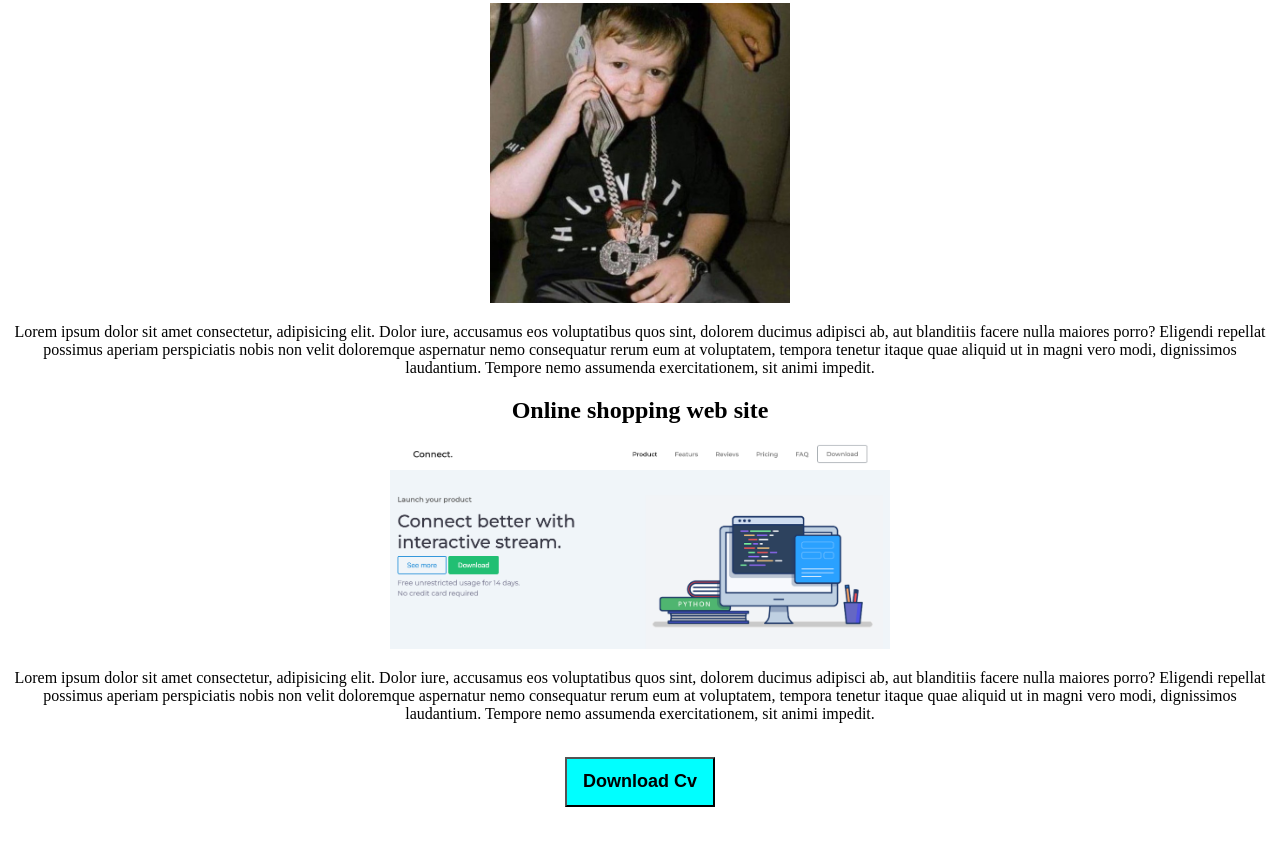
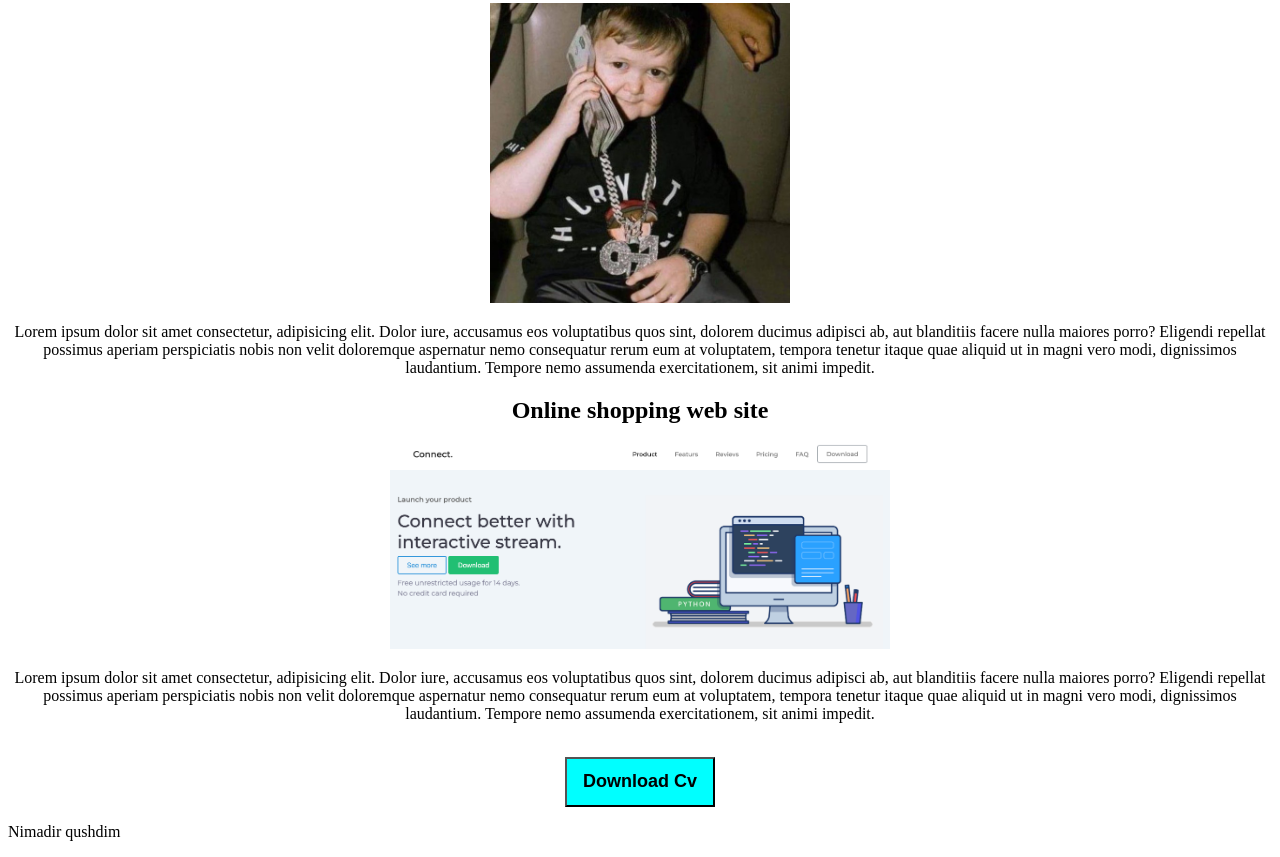
Before and after one commit to diyorbek0800/Diyorbek, a plain HTML site: page index.html in a window 1280 px wide. Shown: the part 990-1847 px from the top of the page. Before the commit the page ends 1805 px from the top, so only its background shows below. Drawn offline with Linux system fonts and the light colour scheme.

Commit message:
add to p tag

```diff
--- a/index.html
+++ b/index.html
@@ -74,6 +74,7 @@
         </button>
         </center>
     </section>
+    <P>Nimadir qushdim</P>
 </body>
 
 </html>
```
